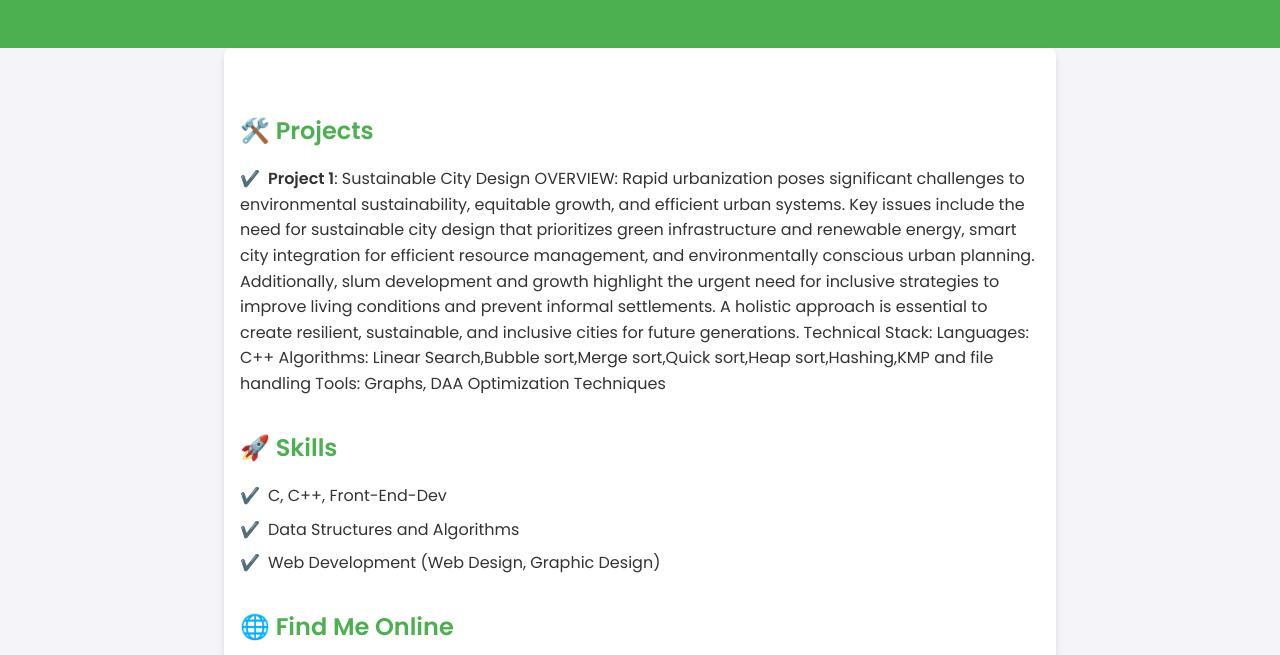
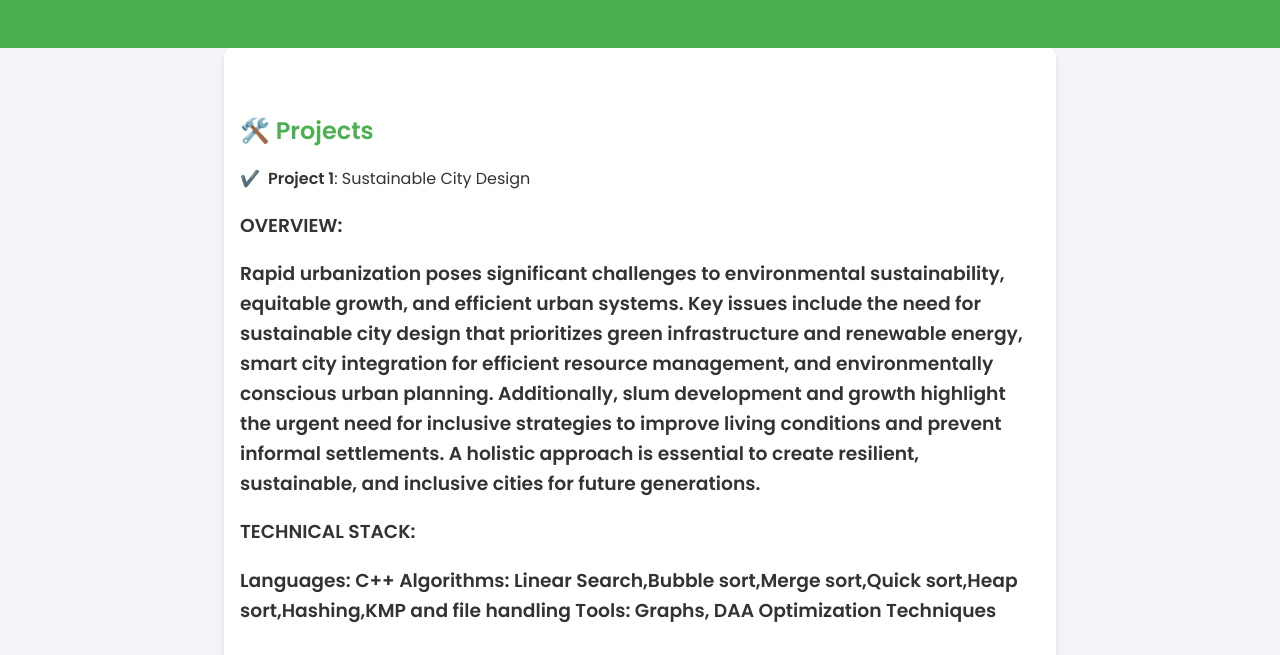
Before and after one commit to githubaniket08/Personal-Blog, a plain HTML site: page index.html in a window 1280 px wide. Shown: the part 140-795 px from the top of the page. Drawn offline with Linux system fonts and the light colour scheme.

Commit message:
Update index.html

```diff
--- a/index.html
+++ b/index.html
@@ -104,11 +104,11 @@
         <h2>🛠️ Projects</h2>
         <ul>
             <li><strong>Project 1</strong>: Sustainable City Design
-OVERVIEW:
+<h3>OVERVIEW:<h3>
 
 Rapid urbanization poses significant challenges to environmental sustainability, equitable growth, and efficient urban systems. Key issues include the need for sustainable city design that prioritizes green infrastructure and renewable energy, smart city integration for efficient resource management, and environmentally conscious urban planning. Additionally, slum development and growth highlight the urgent need for inclusive strategies to improve living conditions and prevent informal settlements. A holistic approach is essential to create resilient, sustainable, and inclusive cities for future generations.
 
-Technical Stack:
+<h3>TECHNICAL STACK:<h3>
 
 Languages: C++
 Algorithms: Linear Search,Bubble sort,Merge sort,Quick sort,Heap sort,Hashing,KMP and file handling
```
